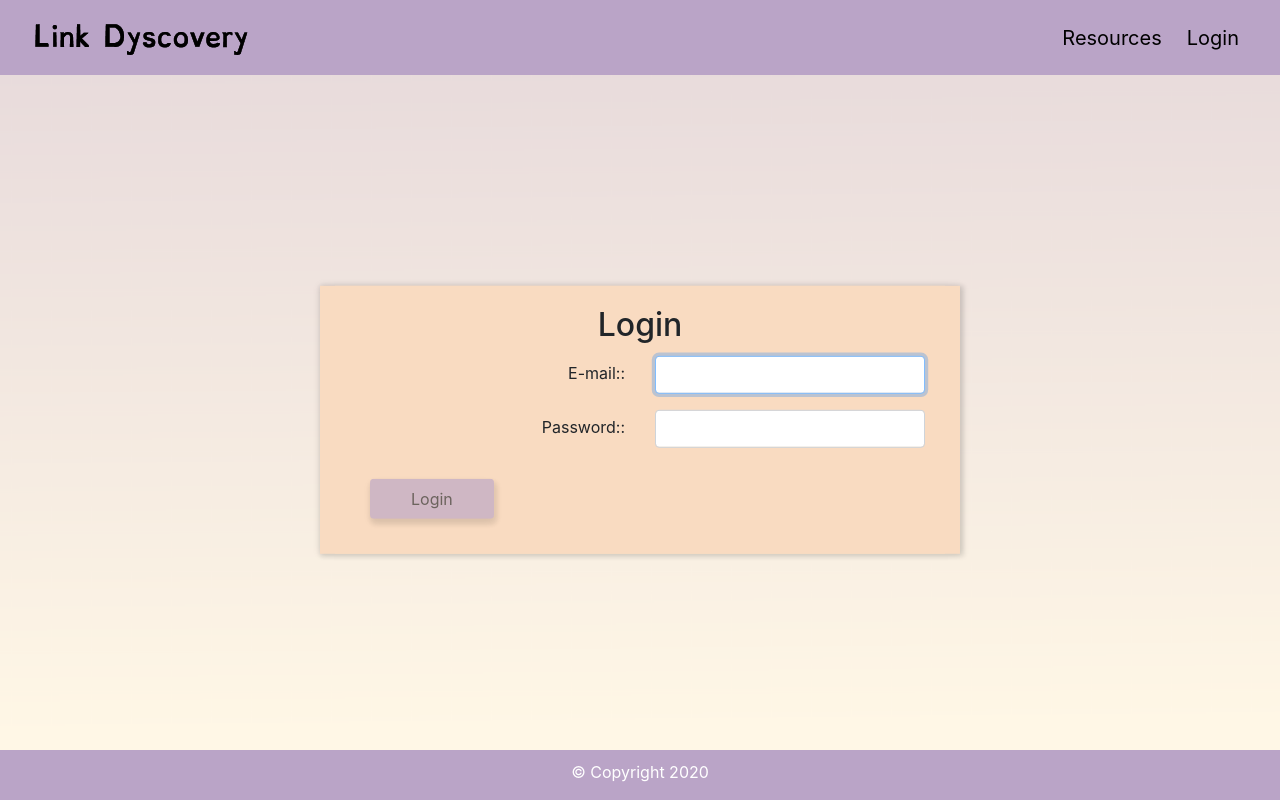
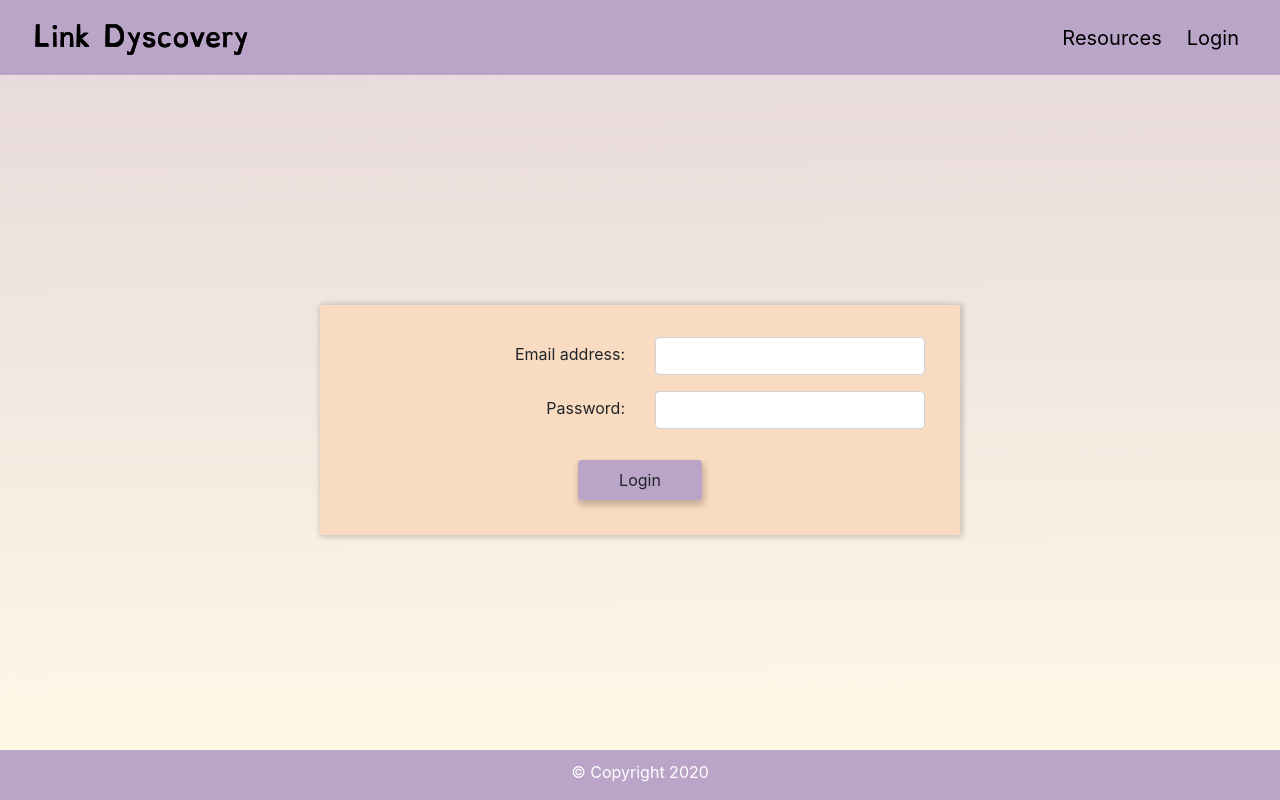
Before and after one commit to erinleecrocker/link-dyscovery, a React (Create React App) app in the folder client/: page /login in a window 1280 px wide. Built offline with nearby package versions, Linux system fonts and the light colour scheme.

Commit message:
updated login to match sign up

```diff
--- a/client/src/components/SignupForm/SignupForm.jsx
+++ b/client/src/components/SignupForm/SignupForm.jsx
@@ -14,7 +14,7 @@ const SignupForm = ({ buttonText, handleSubmit, slug }) => {
 
   return (
       <LoginCard>
-        <h2 className="card-title">Create Account</h2>
+        <h2 className="card-title"></h2>
           <div>
     <form
       onSubmit={(e) => {
--- a/client/src/pages/CreateAccount.js
+++ b/client/src/pages/CreateAccount.js
@@ -30,6 +30,7 @@ const SignUp = () => {
         handleSubmit={handleSubmit}
         buttonText="Create Account"
         slug="signup"
+        // disabled={!validateForm()}
       />
     </>
   );
--- a/client/src/pages/Login.js
+++ b/client/src/pages/Login.js
@@ -1,52 +1,80 @@
-import React, { useState } from "react";
-import { FormGroup, FormControl, FormLabel } from "../components/Form/Form";
-import LoginCard from "../components/LoginCard/LoginCard";
-import SubmitButton from "../components/Submit Button/SubmitButton";
-import "../components/LoginCard/Login.css";
+import React, { useContext } from "react";
+import AuthContext from "../context/AuthContext";
+import axios from "axios";
+import SignupForm from "../components/SignupForm/SignupForm";
+import { useHistory } from "react-router-dom";
+import Navbar from '../components/Navbar/Navbar';
 
-export default function Login() {
-  const [email, setEmail] = useState("");
-  const [password, setPassword] = useState("");
+const LogIn = () => {
+  const { setJwt } = useContext(AuthContext);
+  const history = useHistory();
 
-  const validateForm = () => {
-    return email.length > 0 && password.length > 0;
+  // const validateForm = () => {
+  //   return emailAddress.length > 0 && password.length > 0;
+  // };
+
+  const handleSubmit = (e, emailAddress, password) => {
+    e.preventDefault();
+    axios
+      .post("/api/login", { emailAddress, password })
+      .then((response) => {
+        console.log(response.data);
+        setJwt(response.data.data);
+        history.push("/books");
+      })
+      .catch((err) => {
+        console.log(err);
+      });
   };
-
-  const handleSubmit = (e) => {
-    e.preventDefault();
-  };
-
   return (
     <>
-      <LoginCard>
-        <h2 className="card-title">Login</h2>
-        <form onSubmit={handleSubmit}>
-          <FormGroup controlId="email" bsSize="large">
-            <FormLabel>E-mail: </FormLabel>
-            <FormControl
-              autoFocus
-              type="email"
-              value={email}
-              onChange={(e) => setEmail(e.target.value)}
-            />
-          </FormGroup>
-          <div>
-            <FormGroup controlId="password" bsSize="large">
-              <FormLabel>Password: </FormLabel>
-              <FormControl
-                value={password}
-                onChange={(e) => setPassword(e.target.value)}
-                type="password"
-              />
-            </FormGroup>
-          </div>
-          <div>
-            <SubmitButton disabled={!validateForm()} type="submit">
-              Login
-            </SubmitButton>
-          </div>
-        </form>
-      </LoginCard>
+      <Navbar />
+      <SignupForm
+
+        handleSubmit={handleSubmit}
+        buttonText="Login"
+        slug="login"
+        // disabled={!validateForm()}
+      />
     </>
   );
-}
+};
+
+export default LogIn;
+
+
+
+//   return (
+//     <>
+//       <LoginCard>
+//         <h2 className="card-title">Login</h2>
+//         <form onSubmit={handleSubmit}>
+//           <FormGroup controlId="email" bsSize="large">
+//             <FormLabel>E-mail </FormLabel>
+//             <FormControl
+//               autoFocus
+//               type="email"
+//               value={email}
+//               onChange={(e) => setEmail(e.target.value)}
+//             />
+//           </FormGroup>
+//           <div>
+//             <FormGroup controlId="password" bsSize="large">
+//               <FormLabel>Password </FormLabel>
+//               <FormControl
+//                 value={password}
+//                 onChange={(e) => setPassword(e.target.value)}
+//                 type="password"
+//               />
+//             </FormGroup>
+//           </div>
+//           <div>
+//             <SubmitButton disabled={!validateForm()} type="submit">
+//               Login
+//             </SubmitButton>
+//           </div>
+//         </form>
+//       </LoginCard>
+//     </>
+//   );
+// }
```
